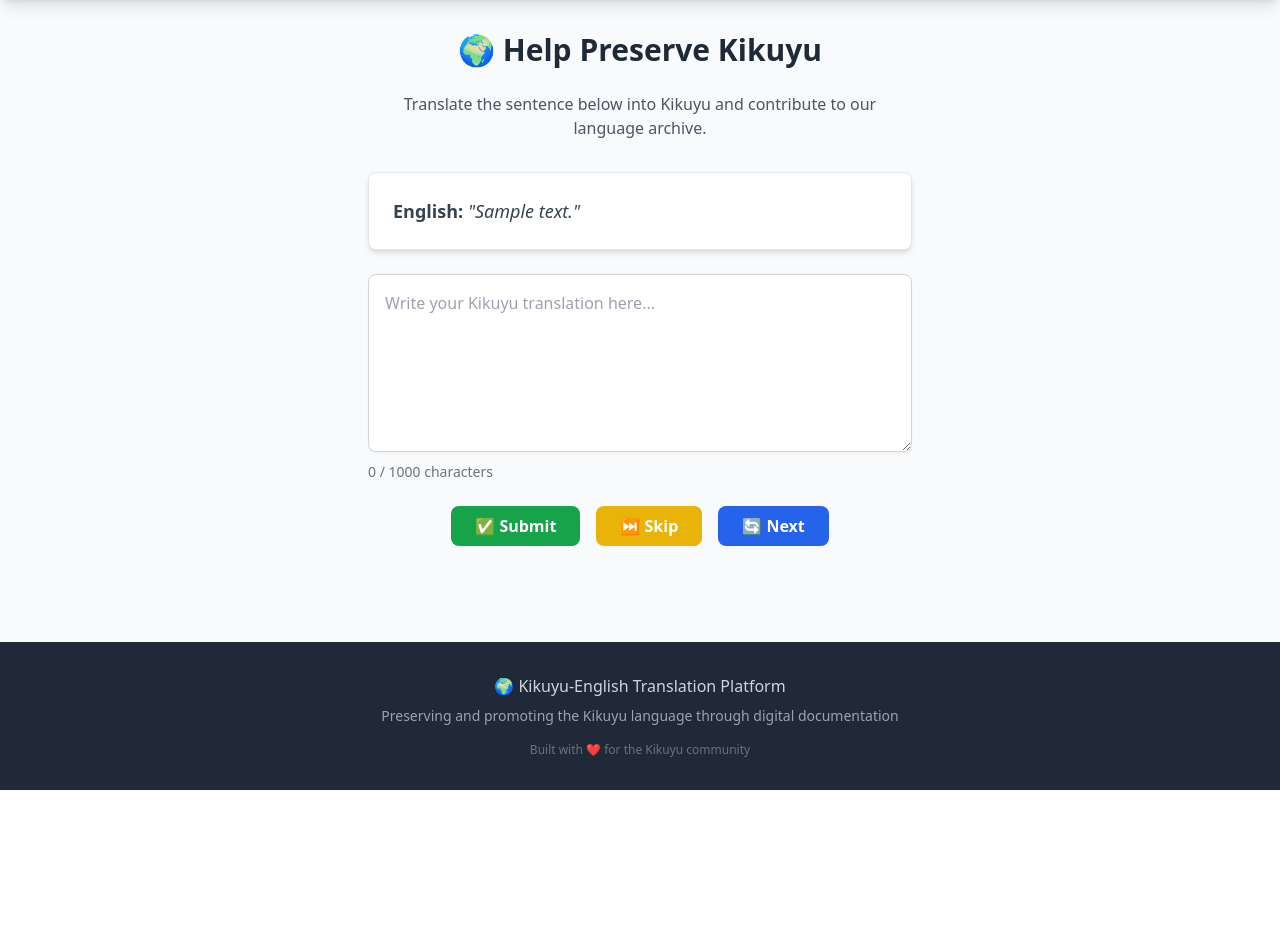
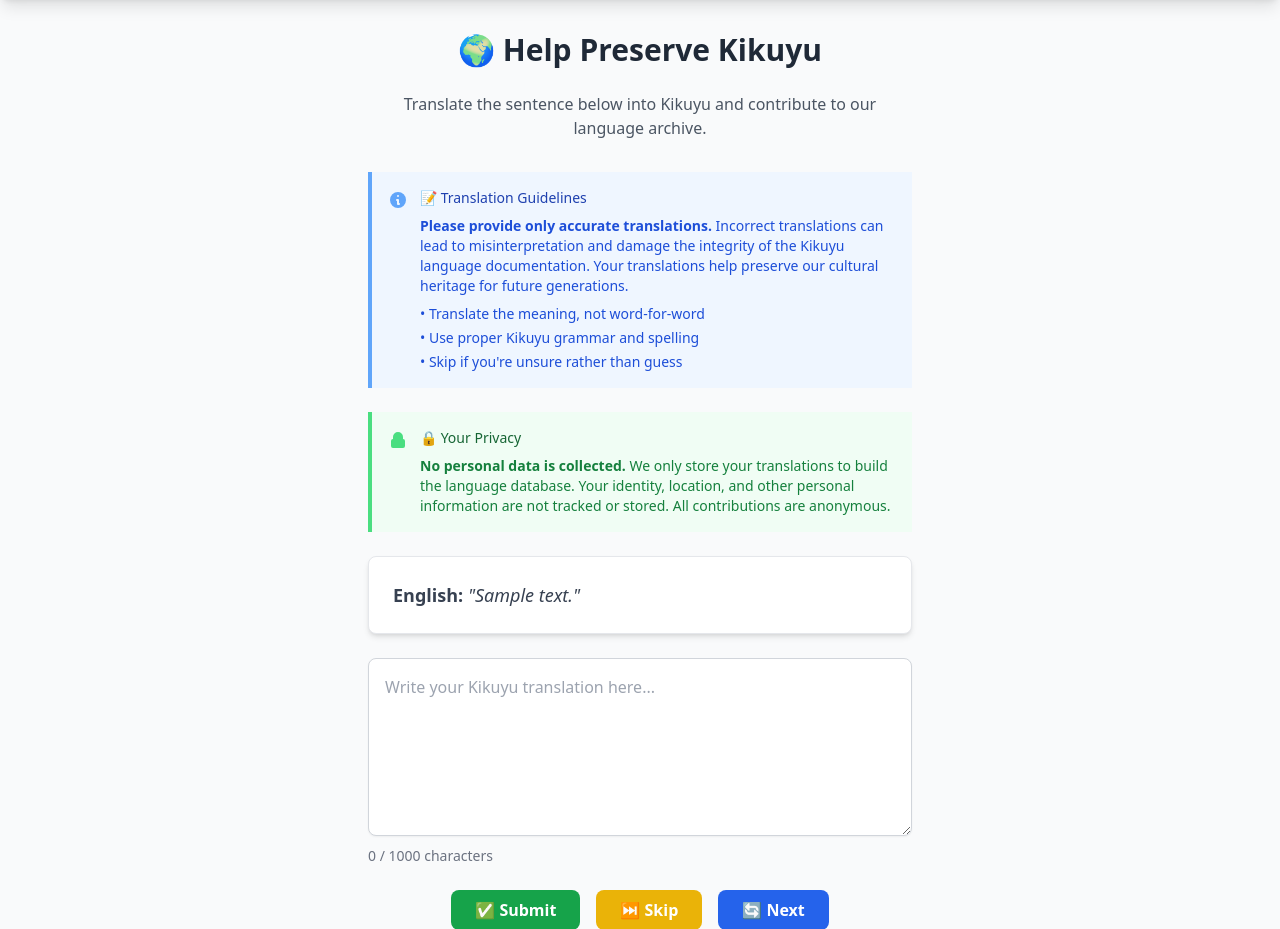
Before and after one commit to colab1sandbox/kikuyu-project, a Flask app: template templates/translate.html in a window 1280 px wide. Shown: the part 60-989 px from the top of the page. Before the commit the page ends 850 px from the top, so only its background shows below. Run offline with Flask 3, Linux system fonts and the light colour scheme; the template is opened without the code that fills it: values that come from a table or form of the project are taken from there, others are empty; tables that the repository leaves empty hold one stand-in row (values such as "Sample post"); some libraries are stand-ins or nearby versions.

Commit message:
Add translation guidelines and privacy notice to translation page
- Added prominent blue notice explaining importance of accurate translations
- Emphasized avoiding misinterpretation and preserving cultural heritage
- Added practical translation guidelines (meaning over word-for-word, etc.)
- Added green privacy notice clarifying no personal data collection
- Explains only translations are stored, all contributions are anonymous
- Improved user experience with clear visual callout boxes

🤖 Generated with [Claude Code](https://claude.ai/code)

Co-Authored-By: Claude <noreply@anthropic.com>

```diff
--- a/templates/translate.html
+++ b/templates/translate.html
@@ -7,6 +7,45 @@
     <!-- Title -->
     <h1 class="text-3xl font-bold text-center text-gray-800 mb-6">🌍 Help Preserve Kikuyu</h1>
     <p class="text-center text-gray-600 mb-8">Translate the sentence below into Kikuyu and contribute to our language archive.</p>
+
+    <!-- Important Guidelines -->
+    <div class="bg-blue-50 border-l-4 border-blue-400 p-4 mb-6">
+        <div class="flex items-start">
+            <div class="flex-shrink-0">
+                <svg class="h-5 w-5 text-blue-400 mt-0.5" fill="currentColor" viewBox="0 0 20 20">
+                    <path fill-rule="evenodd" d="M18 10a8 8 0 11-16 0 8 8 0 0116 0zm-7-4a1 1 0 11-2 0 1 1 0 012 0zM9 9a1 1 0 000 2v3a1 1 0 001 1h1a1 1 0 100-2v-3a1 1 0 00-1-1H9z" clip-rule="evenodd" />
+                </svg>
+            </div>
+            <div class="ml-3">
+                <h3 class="text-sm font-medium text-blue-800 mb-2">📝 Translation Guidelines</h3>
+                <p class="text-sm text-blue-700 mb-2">
+                    <strong>Please provide only accurate translations.</strong> Incorrect translations can lead to misinterpretation and damage the integrity of the Kikuyu language documentation. Your translations help preserve our cultural heritage for future generations.
+                </p>
+                <ul class="text-sm text-blue-700 space-y-1">
+                    <li>• Translate the meaning, not word-for-word</li>
+                    <li>• Use proper Kikuyu grammar and spelling</li>
+                    <li>• Skip if you're unsure rather than guess</li>
+                </ul>
+            </div>
+        </div>
+    </div>
+
+    <!-- Privacy Notice -->
+    <div class="bg-green-50 border-l-4 border-green-400 p-4 mb-6">
+        <div class="flex items-start">
+            <div class="flex-shrink-0">
+                <svg class="h-5 w-5 text-green-400 mt-0.5" fill="currentColor" viewBox="0 0 20 20">
+                    <path fill-rule="evenodd" d="M5 9V7a5 5 0 0110 0v2a2 2 0 012 2v5a2 2 0 01-2 2H5a2 2 0 01-2-2v-5a2 2 0 012-2z" clip-rule="evenodd" />
+                </svg>
+            </div>
+            <div class="ml-3">
+                <h3 class="text-sm font-medium text-green-800 mb-2">🔒 Your Privacy</h3>
+                <p class="text-sm text-green-700">
+                    <strong>No personal data is collected.</strong> We only store your translations to build the language database. Your identity, location, and other personal information are not tracked or stored. All contributions are anonymous.
+                </p>
+            </div>
+        </div>
+    </div>
 
     <!-- Prompt Card -->
     <div class="bg-white shadow-md rounded-lg p-6 mb-6 border border-gray-200">
```
